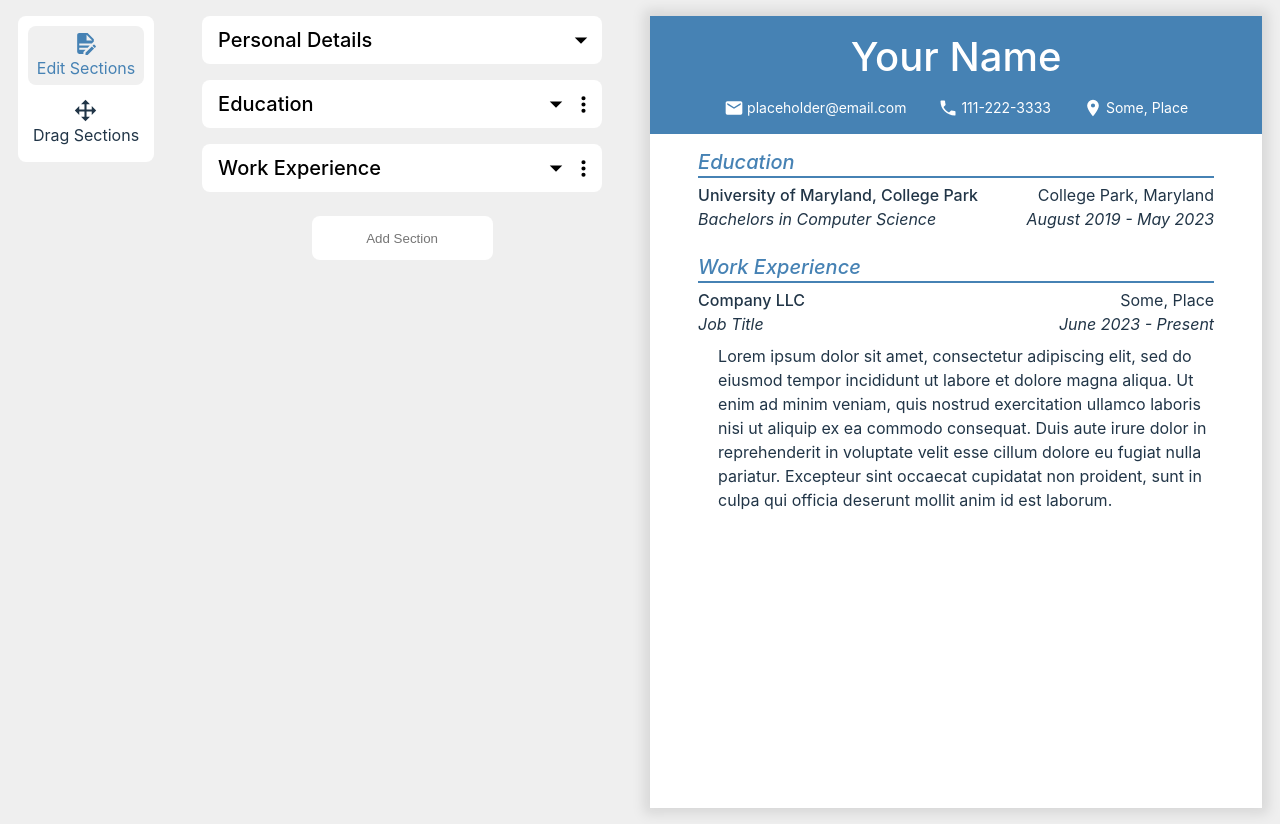
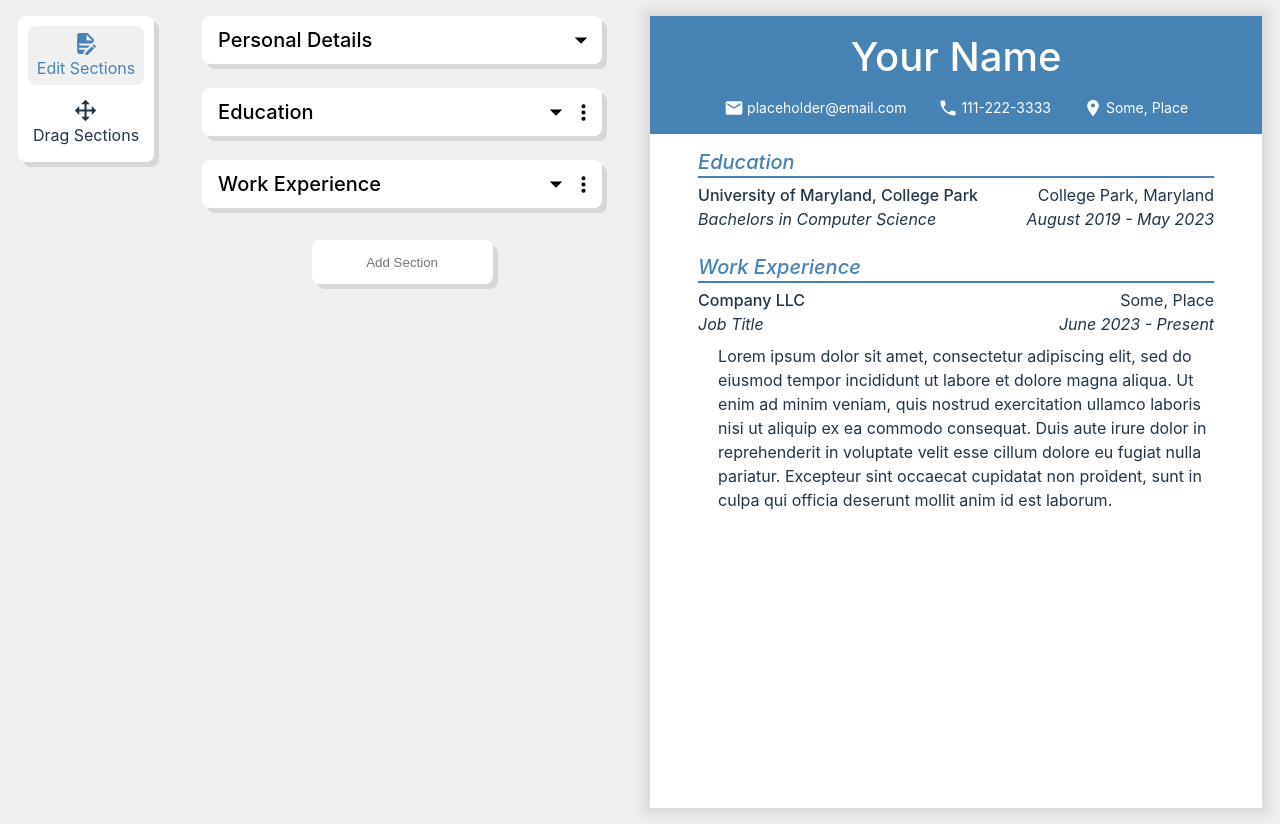
Before and after one commit to BrianHuang56/odin-cv-application, a React (Vite) app: page / in a window 1280 px wide. Built offline with nearby package versions, Linux system fonts and the light colour scheme.

Commit message:
Stylized some elements in the editor

```diff
--- a/src/App.css
+++ b/src/App.css
@@ -9,7 +9,7 @@
 .editor-container {width:400px;}
 
 .editor-container > div {
-  margin-bottom:1rem;
+  margin-bottom:1.5rem;
 }
 
 .resume-container {
--- a/src/components/ResumeEditorSection.jsx
+++ b/src/components/ResumeEditorSection.jsx
@@ -39,8 +39,8 @@ function ResumeEditorSection(props) {
             document.addEventListener("mouseup", closeDragMouse);
             const section = event.currentTarget.parentElement.parentElement;
             const placeHolder = document.createElement("div");
-            placeHolder.style.height = section.offsetHeight + "px";
-            placeHolder.style.width = section.offsetWidth + "px";
+            placeHolder.style.height = section.offsetHeight + 8 + "px";
+            placeHolder.style.width = section.offsetWidth + 8 + "px";
             placeHolder.id = "placeholder";
             section.parentElement.insertBefore(placeHolder, section.nextSibling);
             section.style.width = section.offsetWidth + "px";
--- a/src/styles/ResumeEditorSection.css
+++ b/src/styles/ResumeEditorSection.css
@@ -1,6 +1,10 @@
 .section-button {
     width:100%;
     background-color:#ffffff;
+}
+
+.header-title, .section-button, .form-header {
+    box-shadow: 5px 5px rgba(0, 0, 0, 0.1);
 }
 
 .editor-mode-container {
@@ -9,6 +13,7 @@
     flex-direction:column;
     gap:0.5rem;
     background-color:white;
+    box-shadow:5px 5px rgba(0, 0, 0, 0.1);
     border-radius:8px;
     height:fit-content;
 }
@@ -112,7 +117,7 @@ dialog {
 .edit-section-container {
     display:flex;
     flex-direction:column;
-    gap:0.5rem;
+    gap:1rem;
 }
 
 .drag {
@@ -192,6 +197,7 @@ input {
 }
 
 .add-section {
+    box-shadow: 5px 5px rgba(0, 0, 0, 0.1);
     height:42.4px;
     border-radius:8px;
     text-align:center;
```
